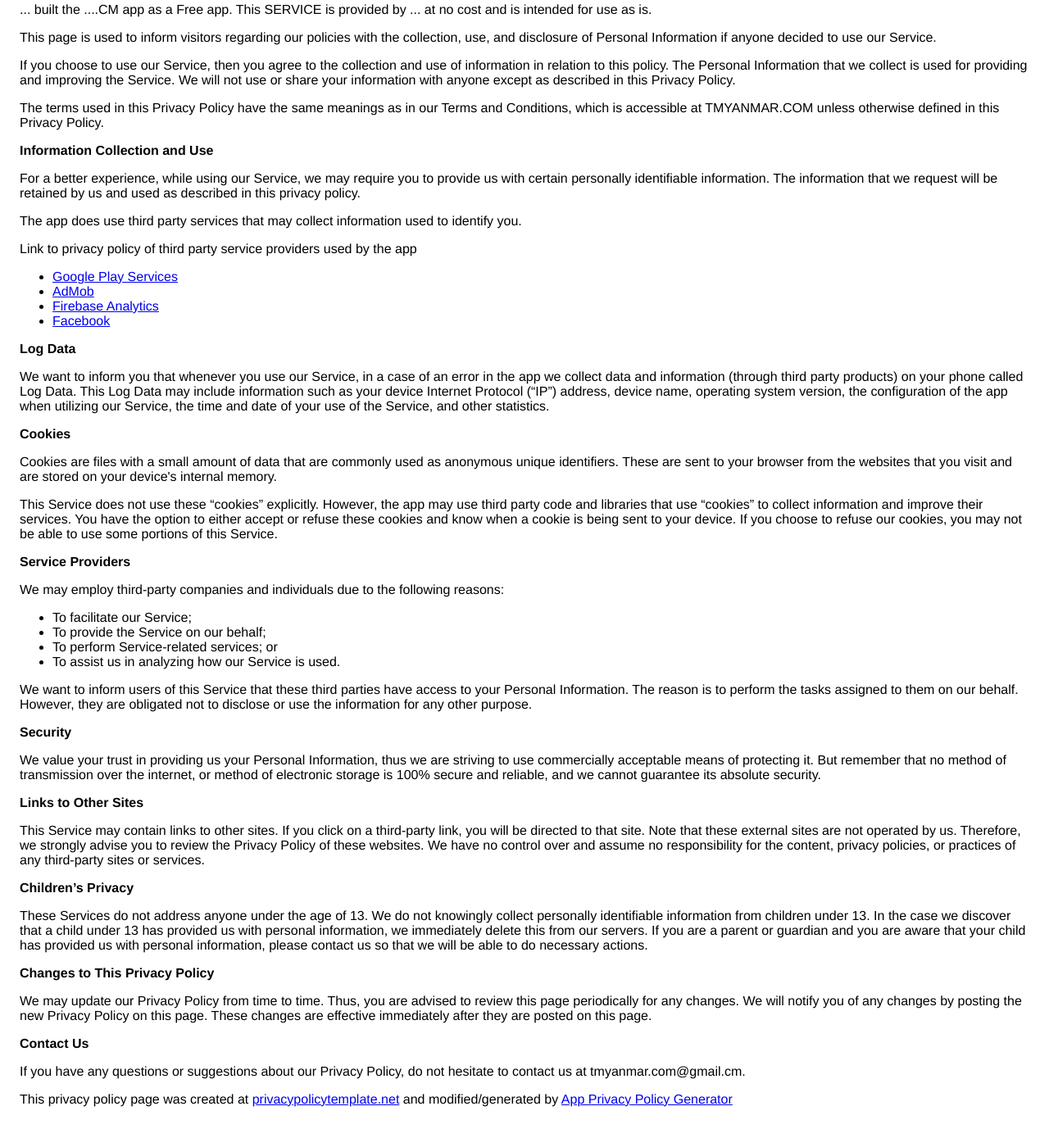
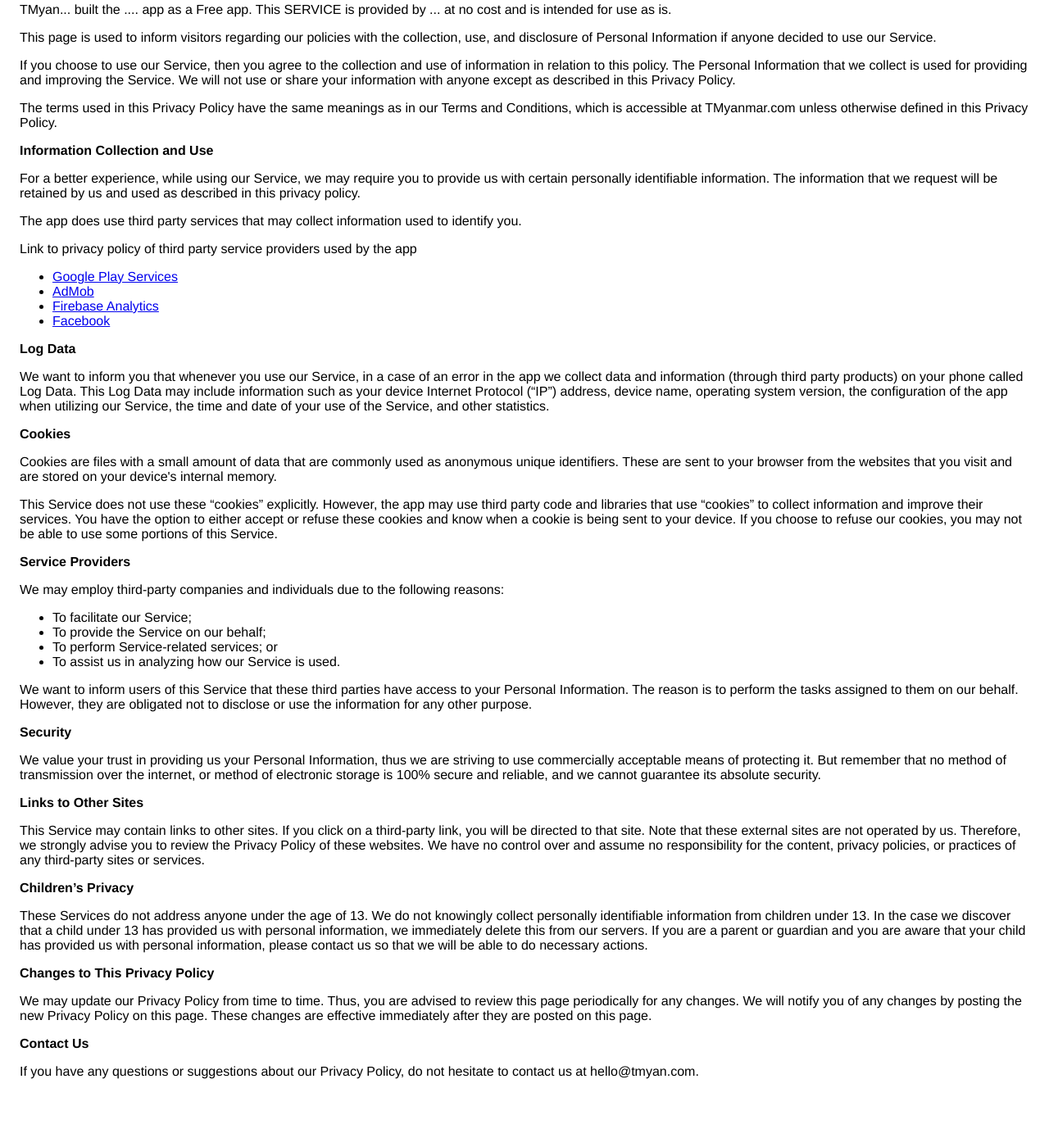
Before and after one commit to WPSeven/PrivacyPolicy, a plain HTML site: page index.html in a window 1280 px wide. Shown: the part 89-1478 px from the top of the page at 82% size. After the commit the page ends 1446 px from the top, so only its background shows below. Drawn offline with Linux system fonts and the light colour scheme.

Commit message:
Update index.html

```diff
--- a/index.html
+++ b/index.html
@@ -8,7 +8,7 @@
     </head>
     <body>
     <h2>Privacy Policy</h2> <p>
-                    ... built the ....CM app as
+                    TMyan... built the .... app as
                     a Free app. This SERVICE is provided by
                     ... at no cost and is intended for
                     use as is.
@@ -28,7 +28,7 @@
                   </p> <p>
                     The terms used in this Privacy Policy have the same meanings
                     as in our Terms and Conditions, which is accessible at
-                    TMYANMAR.COM unless otherwise defined in this Privacy
+                    TMyanmar.com unless otherwise defined in this Privacy
                     Policy.
                   </p> <p><strong>Information Collection and Use</strong></p> <p>
                     For a better experience, while using our Service,
@@ -112,11 +112,7 @@
                   </p> <p><strong>Contact Us</strong></p> <p>
                     If you have any questions or suggestions about
                     our Privacy Policy, do not hesitate to contact
-                    us at tmyanmar.com@gmail.cm.
-                  </p> <p>
-                    This privacy policy page was created at
-                    <a href="https://privacypolicytemplate.net" target="_blank">privacypolicytemplate.net</a>
-                    and modified/generated by
-                    <a href="https://app-privacy-policy-generator.firebaseapp.com/" target="_blank">App Privacy Policy Generator</a></p>
+                    us at hello@tmyan.com.
+                  </p>
     </body>
     </html>
```
